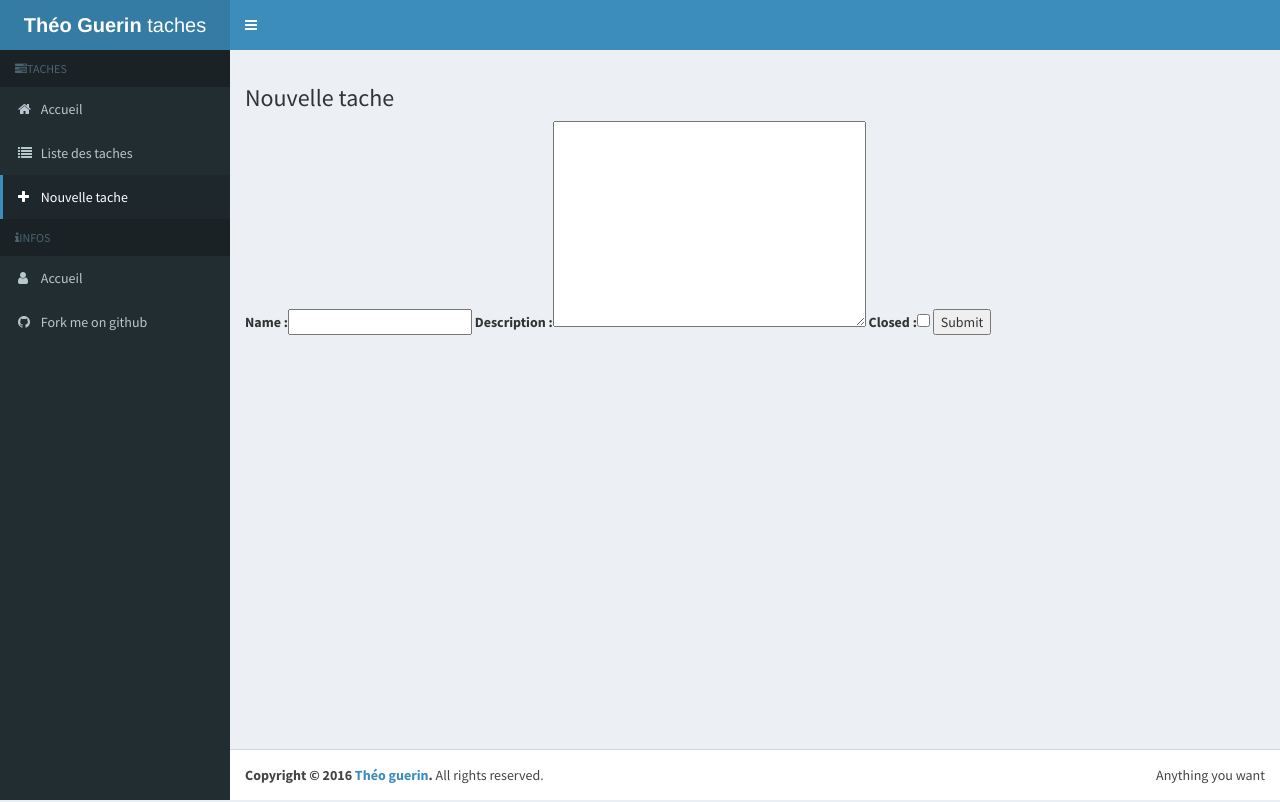
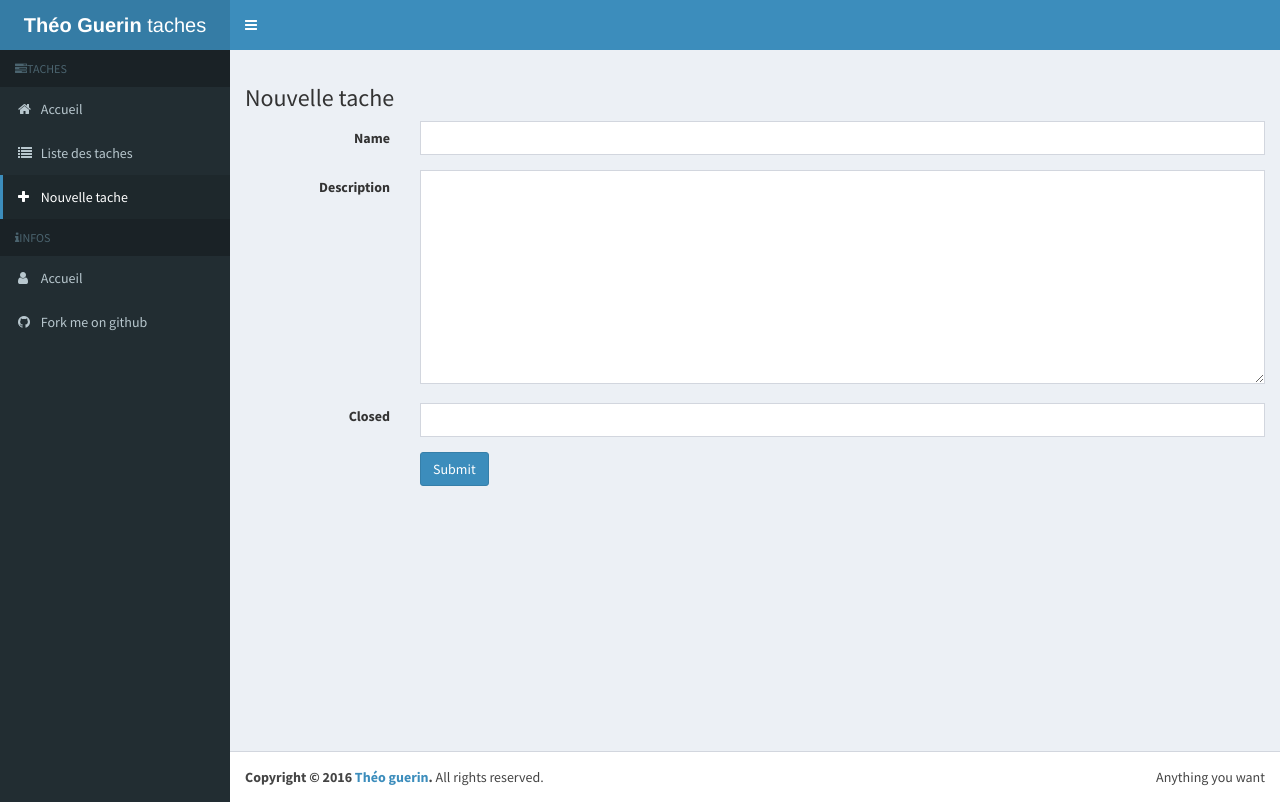
Before and after one commit to Klaism/lestaches-django, a Django app: a page that uses templates/lesTaches/forms/task.html in a window 1280 px wide. Run offline with Django 3.2, Linux system fonts and the light colour scheme; some libraries are stand-ins or nearby versions.

Commit message:
installation de plugins de formulaires et modification du form

```diff
--- a/GestionTaches/settings.py
+++ b/GestionTaches/settings.py
@@ -38,6 +38,8 @@ INSTALLED_APPS = [
     'django.contrib.messages',
     'django.contrib.staticfiles',
     'lesTaches',
+    'crispy_forms',
+    'widget_tweaks'
 ]
 
 MIDDLEWARE = [
--- a/templates/lesTaches/forms/task.html
+++ b/templates/lesTaches/forms/task.html
@@ -3,10 +3,38 @@
 {% block content %}
 <h3>Nouvelle tache</h3>
 
-<form action="" method="post">
+{% load i18n widget_tweaks %}
+
+<form class="form-horizontal" role="form" action="." method="post">
     {% csrf_token %}
-    {{ form }}
-    <input type="submit" value="Submit" />
+    {% for field in form %}
+        {% if field.errors %}
+            <div class="form-group has-error">
+                <label class="col-sm-2 control-label" for="id_{{ field.name }}">{{ field.label }}</label>
+                <div class="col-sm-10">
+                    {{ field|attr:"class:form-control" }}
+                    <span class="help-block">
+                        {% for error in  field.errors %}{{ error }}{% endfor %}
+                    </span>
+                </div>
+            </div>
+        {% else %}
+            <div class="form-group">
+                <label class="col-sm-2 control-label" for="id_{{ field.name }}">{{ field.label }}</label>
+                <div class="col-sm-10">
+                    {{ field|attr:"class:form-control" }}
+                    {% if field.help_text %}
+                        <p class="help-block"><small>{{ field.help_text }}</small></p>
+                    {% endif %}
+                </div>
+            </div>
+        {% endif %}
+    {% endfor %}
+    <div class="form-group">
+        <div class="col-sm-offset-2 col-sm-10">
+            <button type="submit" class="btn btn-primary">{% trans "Submit" %}</button>
+        </div>
+    </div>
 </form>
 {% endblock %}
 
```
